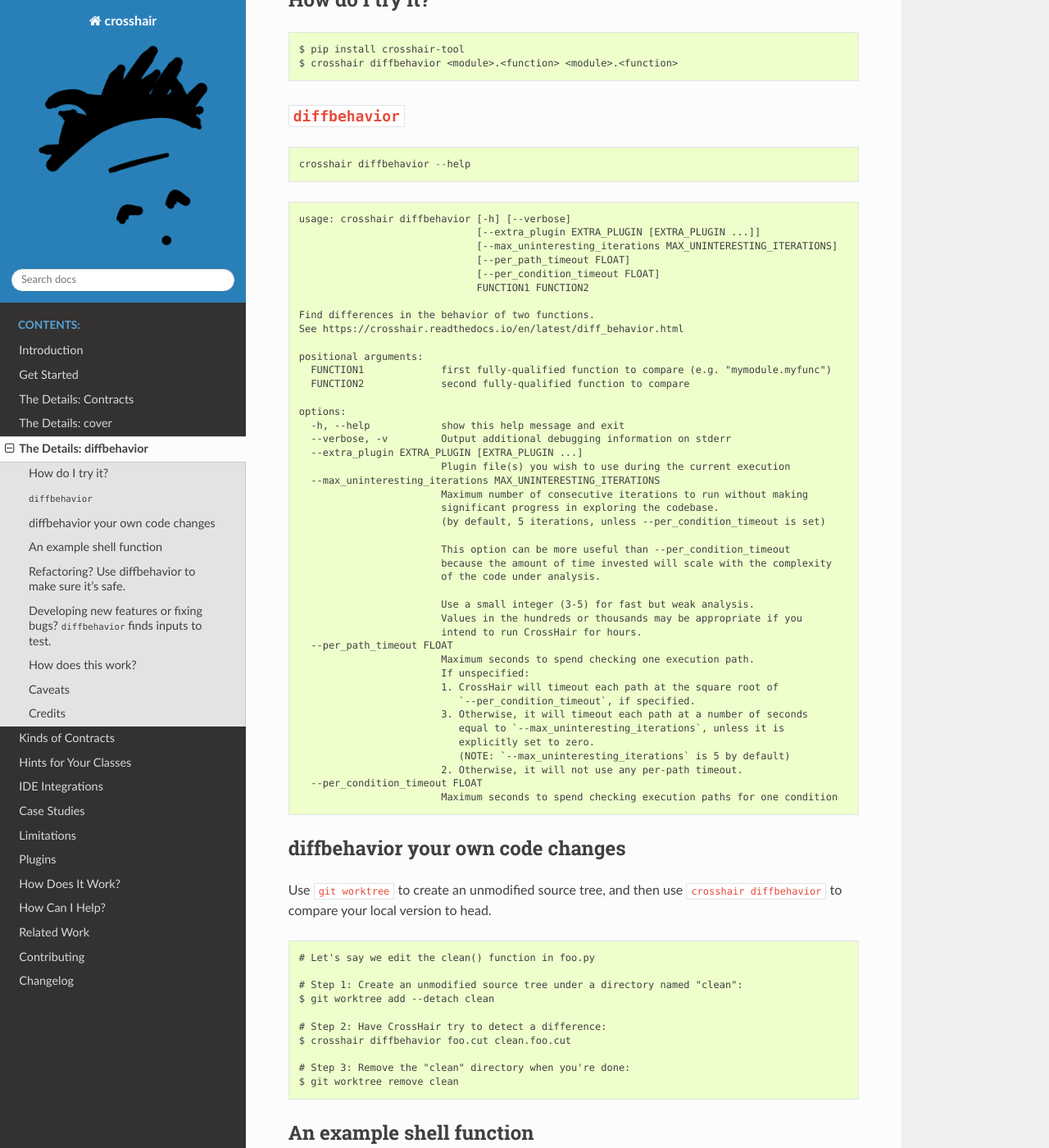
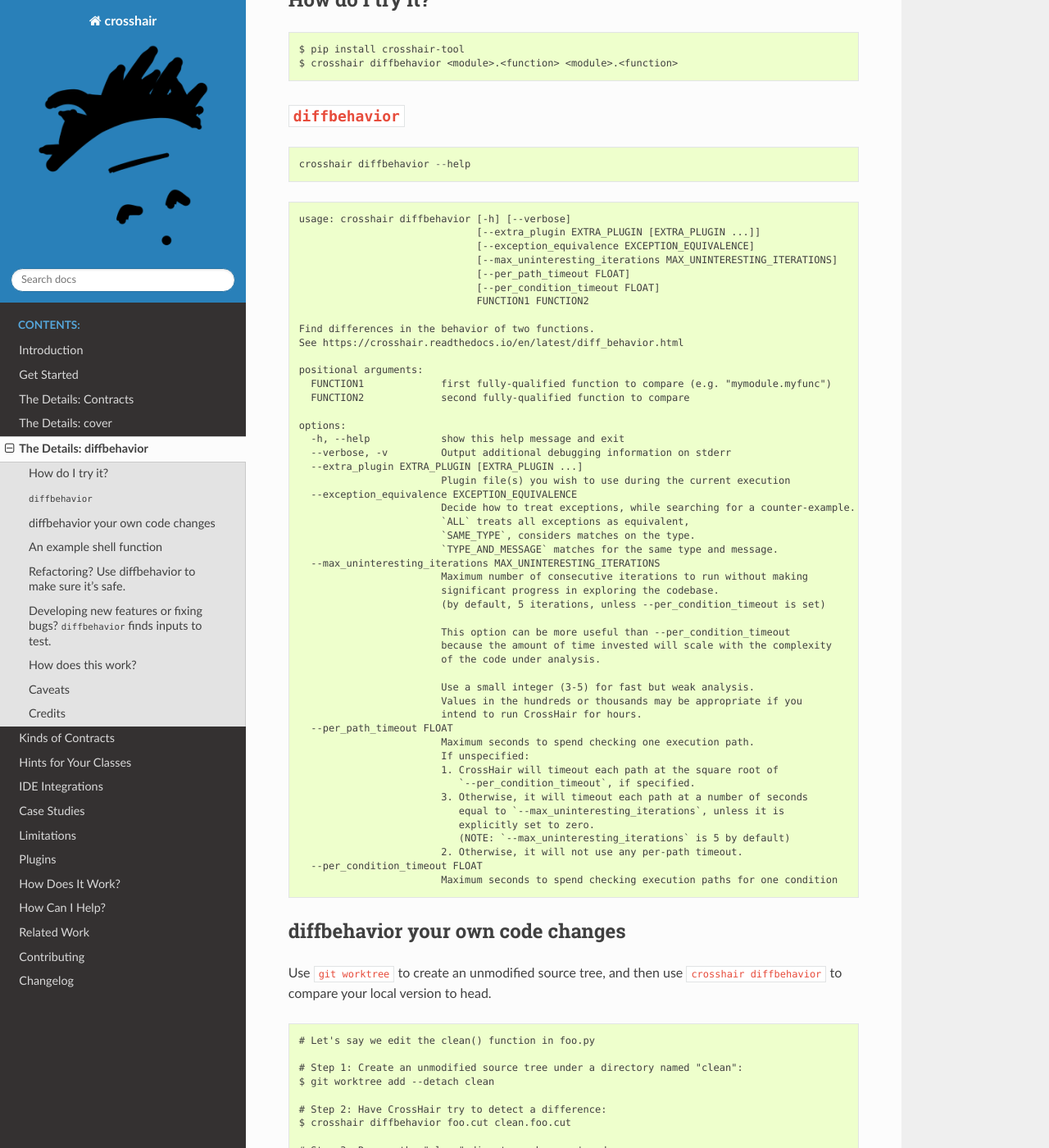
Before and after one commit to pschanely/CrossHair, a Sphinx documentation site: the page built from doc/source/diff_behavior.rst, in a window 1280 px wide and 1400 px high, scrolled down 640 px. Shown: the whole window at 82% size. Built offline with Sphinx 7.4.7 and the Read the Docs theme 3.1.0, drawn with Linux system fonts in a browser that asks for light colours; the version number is read from the project's files by our own code.

Commit message:
run pre-commit

```diff
--- a/doc/source/diff_behavior.rst
+++ b/doc/source/diff_behavior.rst
@@ -46,6 +46,7 @@
 
     usage: crosshair diffbehavior [-h] [--verbose]
                                   [--extra_plugin EXTRA_PLUGIN [EXTRA_PLUGIN ...]]
+                                  [--exception_equivalence EXCEPTION_EQUIVALENCE]
                                   [--max_uninteresting_iterations MAX_UNINTERESTING_ITERATIONS]
                                   [--per_path_timeout FLOAT]
                                   [--per_condition_timeout FLOAT]
@@ -63,6 +64,11 @@
       --verbose, -v         Output additional debugging information on stderr
       --extra_plugin EXTRA_PLUGIN [EXTRA_PLUGIN ...]
                             Plugin file(s) you wish to use during the current execution
+      --exception_equivalence EXCEPTION_EQUIVALENCE
+                            Decide how to treat exceptions, while searching for a counter-example.
+                            `ALL` treats all exceptions as equivalent,
+                            `SAME_TYPE`, considers matches on the type.
+                            `TYPE_AND_MESSAGE` matches for the same type and message.
       --max_uninteresting_iterations MAX_UNINTERESTING_ITERATIONS
                             Maximum number of consecutive iterations to run without making
                             significant progress in exploring the codebase.
```
